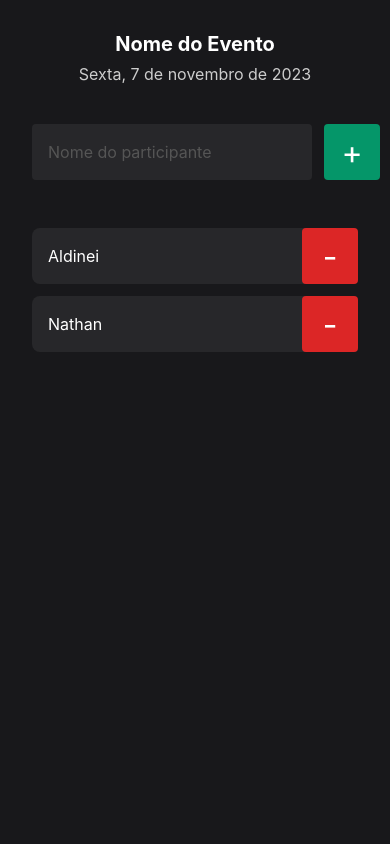
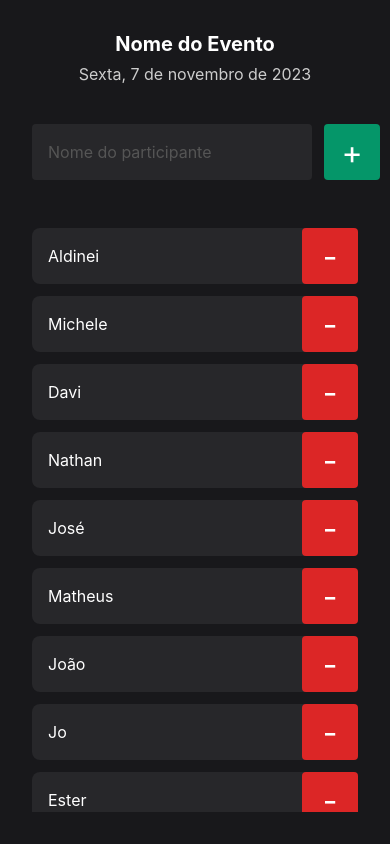
Before and after one commit to aldineifranco/ReactNative_ImHere, a React Native app: screen / in a window 390 px wide. Built offline with nearby package versions, Linux system fonts and the light colour scheme.

Commit message:
FlatList

```diff
--- /dev/null
+++ b/src/interface/ParticipantProps.ts
@@ -0,0 +1,5 @@
+export interface ParticipantProps {
+  id?: number;
+  name?: string;
+  onRemove?: () => void;
+}
--- a/src/screens/Home/index.tsx
+++ b/src/screens/Home/index.tsx
@@ -1,10 +1,54 @@
-import { Text, View, TextInput, TouchableOpacity } from 'react-native'
+import { Text, View, TextInput, TouchableOpacity, FlatList } from 'react-native'
 import { styles } from './styles'
 import { Participant } from '../../components/Participant'
 
 
 export default function Home() {
-  const participants = ['Aldinei', 'Michele', 'Davi']
+
+  const participants = [
+    {
+      id: 1,
+      name: 'Aldinei'
+    },
+    {
+      id: 2,
+      name: 'Michele'
+    },
+    {
+      id: 3,
+      name: 'Davi'
+    },
+    {
+      id: 4,
+      name: 'Nathan'
+    },
+    {
+      id: 5,
+      name: 'José'
+    },
+    {
+      id: 6,
+      name: 'Matheus'
+    },
+    {
+      id: 7,
+      name: 'João'
+    },
+    {
+      id: 8,
+      name: 'Jo'
+    },
+    {
+      id: 9,
+      name: 'Ester'
+    },
+    {
+      id: 10,
+      name: 'José'
+    },
+
+  ]
+
 
   function handleParticipantAdd() {
     return console.log('Adicionou participante')
@@ -34,10 +78,24 @@ export default function Home() {
         </TouchableOpacity>
       </View>
 
-      <View>
-        <Participant name='Aldinei' onRemove={() => handleParticipantRemove('Aldinei')} />
-        <Participant name='Nathan' />
-      </View>
+      <FlatList
+        data={participants}
+        keyExtractor={(item) => String(item.id)}
+        showsVerticalScrollIndicator={false}
+        renderItem={({ item }) => (
+          <Participant
+            id={item.id}
+            name={item.name}
+            onRemove={() => handleParticipantRemove('Aldinei')}
+          />
+        )}
+        ListEmptyComponent={() => (
+          <Text style={styles.listEmptyText}>
+            Ninguém chegou no evento ainda?
+            Adicione participantes à sua lista de presença
+          </Text>
+        )}
+      />
     </View>
   )
 }
--- a/src/screens/Home/styles.ts
+++ b/src/screens/Home/styles.ts
@@ -47,4 +47,9 @@ export const styles = StyleSheet.create({
     color: "#fff",
     fontSize: 32,
   },
+  listEmptyText: {
+    color: '#fff',
+    fontSize: 14,
+    textAlign: 'center'
+  }
 });
```
Also changed, not shown: src/components/Participant/index.tsx (+4 -4 lines).
